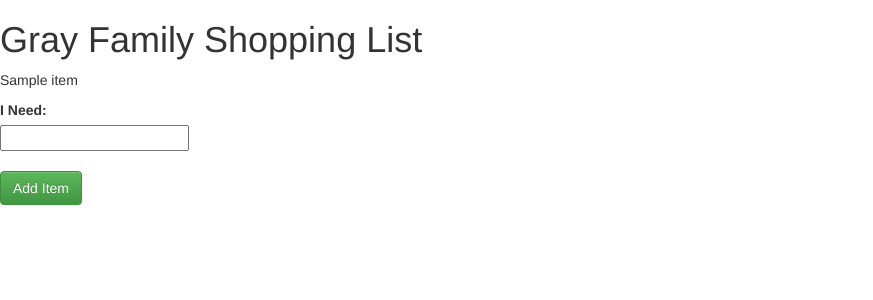
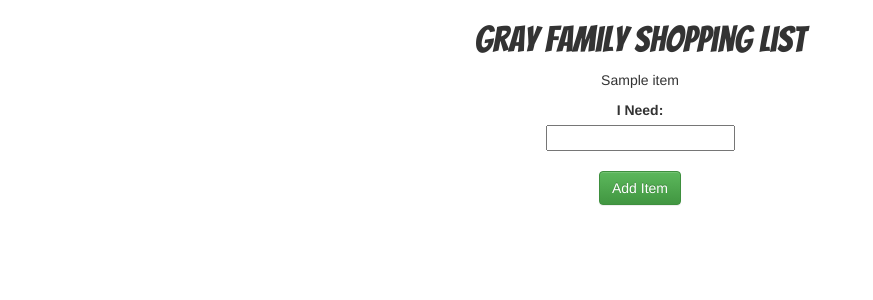
Before and after one commit to agraymd/ShoppingListApp, a Django app: template shoppingList/templates/grocery_items/index.html in a window 1280 px wide. Shown: the top 300 px of the page, without its empty margins (0-873 px from the left). Run offline with Django 3.2, Linux system fonts and the light colour scheme; the template is opened without the code that fills it: most values are stand-ins (such as "Sample title", 1, 10 or a date in 2020); form fields are guessed from the names that the template uses; some libraries are stand-ins or nearby versions.

Commit message:
git add . git commit style css

```diff
--- /dev/null
+++ b/shoppingList/static/css/list_style.css
@@ -0,0 +1,3 @@
+.heading_font_google{
+    font-family: 'Bangers', cursive;
+}
--- a/shoppingList/templates/grocery_items/index.html
+++ b/shoppingList/templates/grocery_items/index.html
@@ -1,13 +1,20 @@
+{% load static %}
 <!DOCTYPE html>
 <html>
 <head>
     <title>GRAY SHOPPING LIST</title>
     <link rel="stylesheet" href="//maxcdn.bootstrapcdn.com/bootstrap/3.2.0/css/bootstrap.min.css">
     <link rel="stylesheet" href="//maxcdn.bootstrapcdn.com/bootstrap/3.2.0/css/bootstrap-theme.min.css">
+    <link rel="stylesheet" href="{% static 'css/list_style.css' %}">
+    <!--GOOGLE FONTS-->
+    <link rel="stylesheet" href="https://fonts.googleapis.com/css2?family=Bangers&display=swap">
 </head>
 
 <body>
-    <h1>Gray Family Shopping List</h1>
+    <div class="container">
+        <div class="row" id="row1">
+          <div class="col-1 text-center">
+            <h1 class="heading_font_google">Gray Family Shopping List</h1>
             {% for item in grocery_objects %}
                <p> {{ item }}</p>
             {% endfor %}
@@ -18,6 +25,10 @@
                 {{ form.item_name }}<br><br> <!--Fix this with css by adding class/ID and padding-->
                 <button type="submit" class="btn btn-success">Add Item</button>
             </form>
+            <!--END USER INPUT AREA-->
+          </div><!--END COL1-12-->
+        </div><!-- END ROW 1-->
+    </div>
 
 </body>
 </html>
```
Lines whose indentation alone changed are shown as unchanged.
